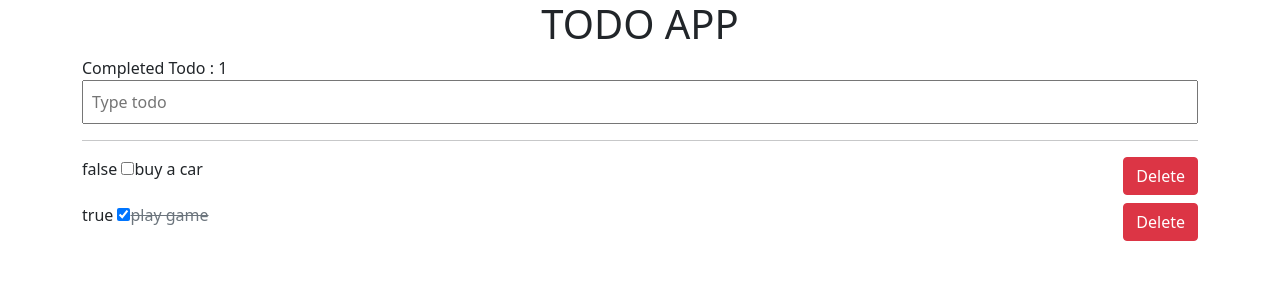
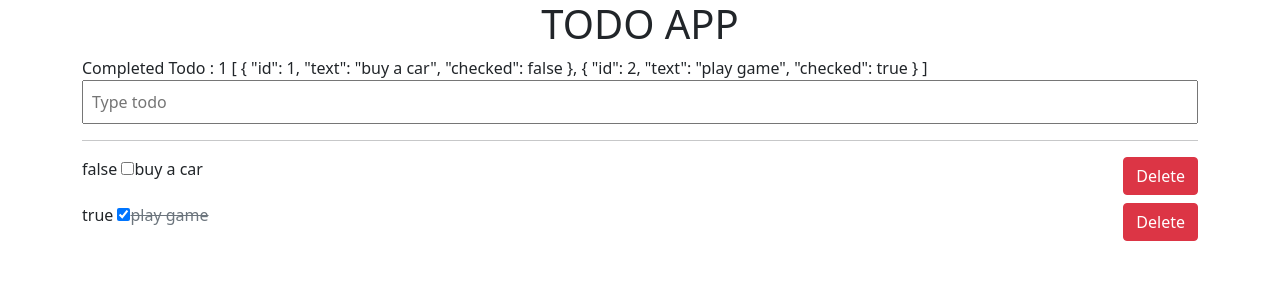
Before and after one commit to tituvely/BASIC-VUE, a Vue app in the folder todo/: page / in a window 1280 px wide. Shown: the top 300 px of the page. Built offline with nearby package versions, Linux system fonts and the light colour scheme.

Commit message:
Vuex State

```diff
--- a/todo/src/App.vue
+++ b/todo/src/App.vue
@@ -1,11 +1,10 @@
 <template>
   <div id="app" class="container">
     <h1 class="text-center">TODO APP</h1>
-    <CompletedTodo :todos="todos" />
+    <CompletedTodo />
     <AppTodo @add-todo="addTodo" />
     <hr />
     <TodoList
-      v-bind:todos="todos"
       v-on:toggle-checkbox="toggleCheckbox"
       @click-delete="deleteTodo"
     />
@@ -23,12 +22,7 @@ export default {
     CompletedTodo,
   },
   data() {
-    return {
-      todos: [
-        { id: 1, text: "buy a car", checked: false },
-        { id: 2, text: "play game", checked: true },
-      ],
-    };
+    return {};
   },
   methods: {
     addTodo(value) {
--- a/todo/src/components/CompletedTodo.vue
+++ b/todo/src/components/CompletedTodo.vue
@@ -1,17 +1,15 @@
 <template>
-  <div>Completed Todo : {{ numberOfCompletedTodo }}</div>
+  <div>Completed Todo : {{ numberOfCompletedTodo }}
+  {{ todos }}
+  </div>
 </template>
 
 <script>
 export default {
-  props: {
-    todos: {
-      type: Array,
-      required: true,
+  computed: {
+    todos() {
+      return this.$store.state.todos;
     },
-  },
-
-  computed: {
     numberOfCompletedTodo() {
       return this.todos.filter((todo) => todo.checked).length;
     },
--- a/todo/src/components/TodoList.vue
+++ b/todo/src/components/TodoList.vue
@@ -16,10 +16,9 @@ export default {
   components: {
     Todo,
   },
-  props: {
-    todos: {
-      type: Array,
-      required: true,
+  computed: {
+    todos() {
+      return this.$store.state.todos;
     },
   },
   methods: {
--- a/todo/src/store/index.js
+++ b/todo/src/store/index.js
@@ -5,7 +5,10 @@ Vue.use(Vuex);
 
 export default new Vuex.Store({
     state: {
-
+        todos: [
+            { id: 1, text: "buy a car", checked: false },
+            { id: 2, text: "play game", checked: true },
+        ],
     },
     mutations: {
 
```
